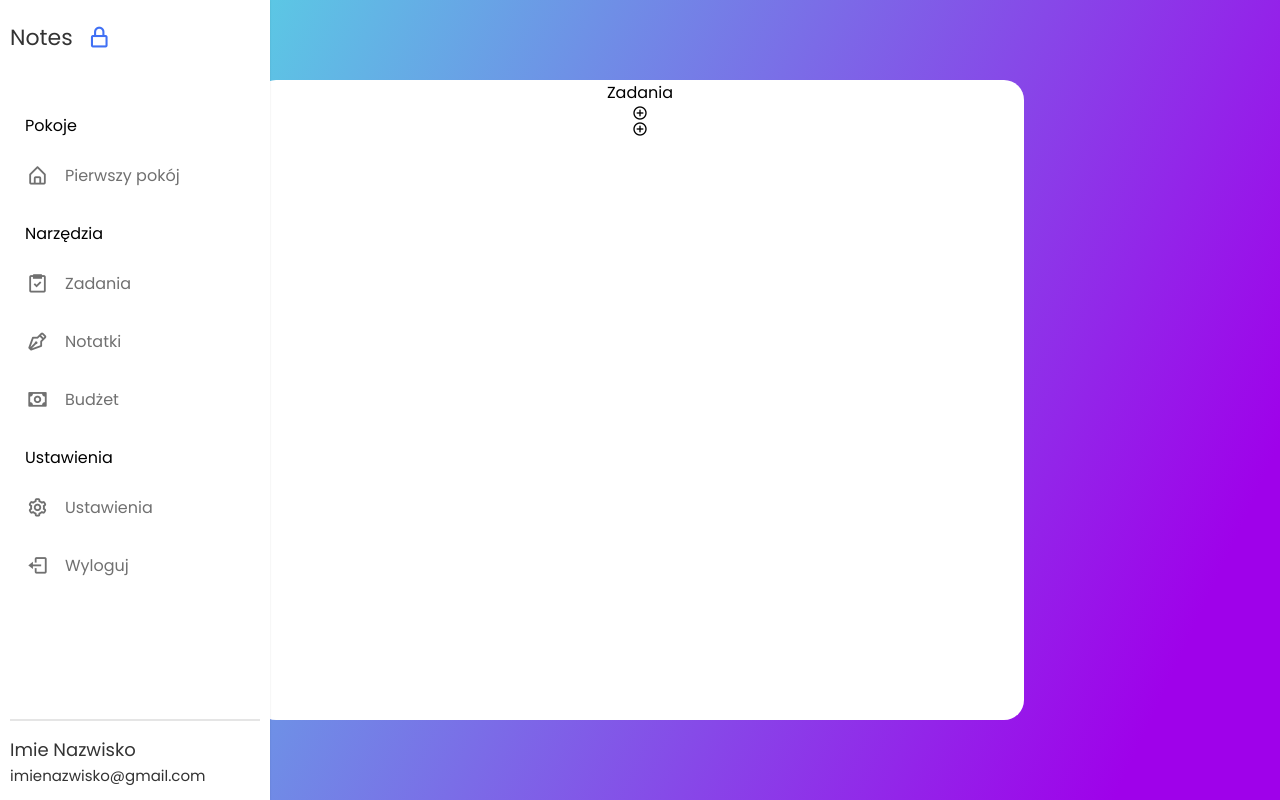
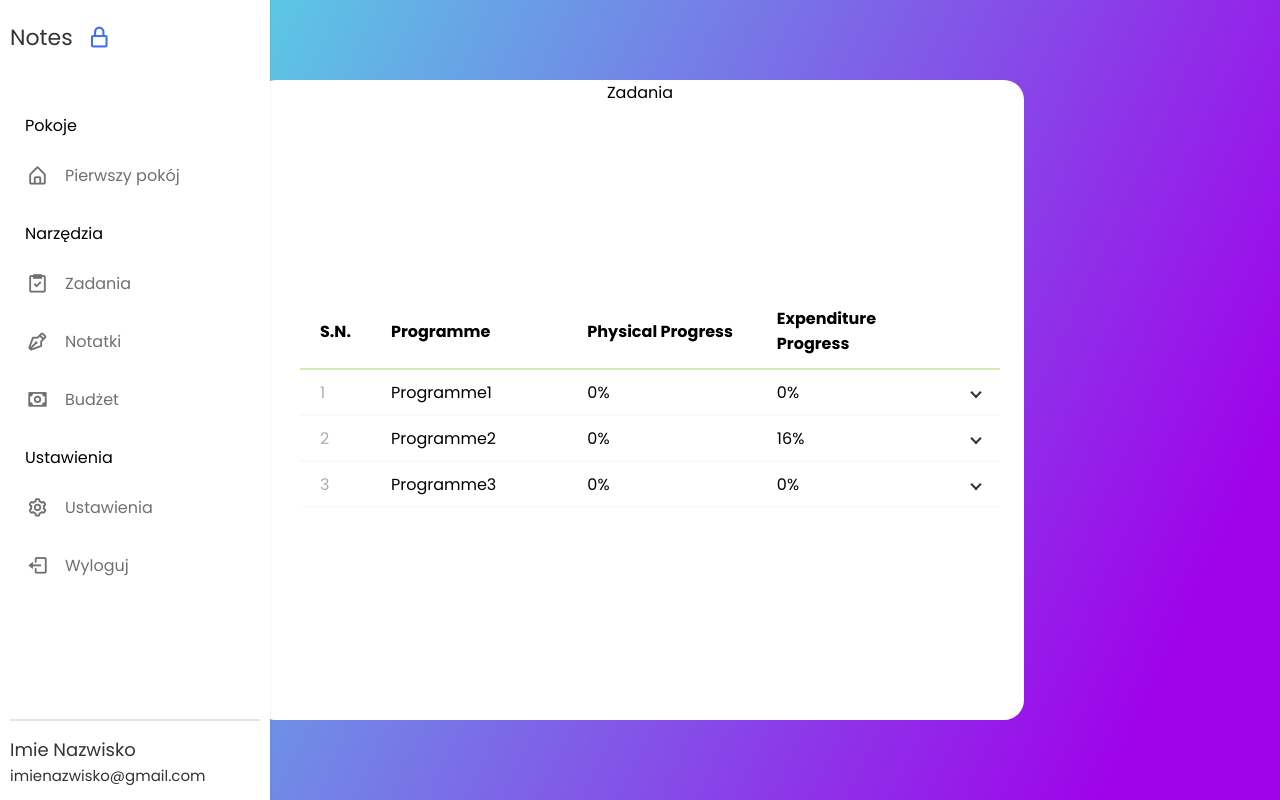
Before and after one commit to STycz/Notatnik, a PHP site: page /tasks.html in a window 1280 px wide. Run offline with PHP 8.4, Linux system fonts and the light colour scheme.

Commit message:
tasks v1.3

```diff
--- a/create_room_style.css
+++ b/create_room_style.css
@@ -225,10 +225,80 @@ body{
   align-content: center;
   background-color: #fff;
   width: 60vw;
-  height: 80vh;
+  min-height: 80vh;
   border-radius: 20px;
 }
 
+/* task table */
+.table-wrapper{
+
+  margin-left: 10px;
+}
+.table-wrapper {
+  background: #fff;
+  left: 50%;
+  position: absolute;
+  top: 50%;
+  transform: translate(-50%,-50%);
+}
+
+.table-wrapper > table {
+  border-spacing: 0;
+  overflow: hidden;
+  width: 700px;
+  th {
+    border-bottom: 1px solid #A6DC67;
+    font-weight: 700;
+    padding: 13px 20px;
+    text-align: left;
+  }
+  tr {
+    &.default {
+      cursor: pointer;
+      transition: all .2s ease;
+      td {
+        align-items: center;
+        border-bottom: 1px solid #eef9e2;
+        padding: 10px 20px;
+      }
+    }
+    &.toggle-row td {
+      padding: 0;
+    }
+    &.default:hover {
+      background: lighten(#6EAF26,52%);
+    }
+    &.active {
+      background: lighten(#6EAF26,51%);
+    }
+  }
+}
+.table-wrapper td {
+  align-items: center;
+  justify-content: center;
+}
+
+.serial-num {
+  color: rgba(51, 51, 51, 0.4);
+  font-size: 16px;
+}
+
+.arrow {
+  border-bottom: 2px solid #333;
+  border-right: 2px solid #333;
+  cursor: pointer;
+  float: right;
+  height: 8px;
+  margin: 0 auto;
+  text-indent: -9999px;
+  transform: rotate(45deg);
+  -webkit-transform: rotate(45deg);
+  width: 8px;
+}
+
+.active .arrow {
+  transform: rotate(225deg);
+}
 
 
 
--- a/tasks.html
+++ b/tasks.html
@@ -89,8 +89,55 @@
     <div class="tasks-section">
         <span class="title">Zadania</span>
         <span class="line"></span>
-        <i class="bx bx-plus-circle"></i>
-        <i class="bx bx-plus-circle"></i>
+        <div class="table-wrapper">
+            <table>
+              <thead>
+                <tr>
+                  <th width="5%">S.N.</th>
+                  <th width="30%">Programme</th>
+                  <th width="30%">Physical Progress</th>
+                  <th width="30%">Expenditure Progress</th>
+                  <th width="5%"></th>
+                </tr>
+              </thead>
+              <tbody>
+                <tr class="default">
+                  <td><span class="serial-num">1</span></td>
+                  <td>Programme1</td>
+                  <td>
+                    <span>0%</span>
+                  </td>
+                  <td>
+                    <span>0%</span>
+                  </td>
+                  <td><span class="arrow"></span></td>
+                </tr>
+                <tr class="default">
+                  <td><span class="serial-num">2</span></td>
+                  <td>Programme2</td>
+                  <td>
+                    <span>0%</span>
+                  </td>
+                  <td>
+                    <span>16%</span>
+                  </td>
+                  <td><span class="arrow"></span></td>
+                </tr>
+
+                <tr class="default">
+                  <td><span class="serial-num">3</span></td>
+                  <td>Programme3</td>
+                  <td>
+                    <span>0%</span>
+                  </td>
+                  <td>
+                    <span>0%</span>
+                  </td>
+                  <td><span class="arrow"></span></td>
+                </tr>
+              </tbody>
+            </table>
+          </div>
 
     </div>
   </body>
```
